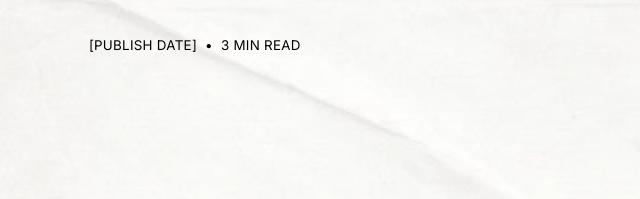
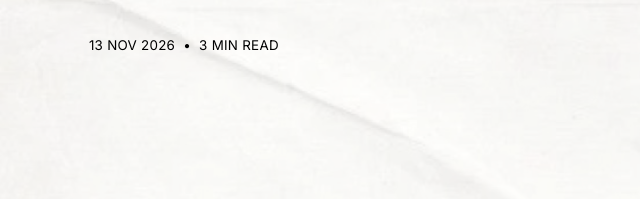
Before and after one commit to jemoares/bts-article, a plain HTML site: page index.html in a window 1280 px wide. Shown: the part 405-604 px from the top of the page, 0-640 px from the left. Drawn offline with nearby package versions, Linux system fonts and the light colour scheme; a web font is replaced by a local one.

Commit message:
Update index.html

```diff
--- a/index.html
+++ b/index.html
@@ -199,7 +199,7 @@ footer .grid{height:calc(min(100vw, 500px) * 0.34718)}
     <div class="hero-text">
       <h1>Behind the scenes at THE ICONIC</h1>
       <p class="dek font-inter">In late October, NORA took around 30 retailers through THE ICONIC’s Yennora fulfilment centre. Here’s what we saw on the floor, and why the way the tour was run made it different.</p>
-      <p class="date font-inter">[Publish date]&#160;&#160;•&#160;&#160;3 min read</p>
+      <p class="date font-inter">13 Nov 2026&#160;&#160;•&#160;&#160;3 min read</p>
     </div>
     <div class="hero-img"><div class="placeholder" role="img" aria-label="Hero image placeholder"><svg viewBox="0 0 24 24" fill="none" stroke="currentColor" stroke-width="1.5" aria-hidden="true"><rect x="3" y="4" width="18" height="16" rx="1"/><circle cx="8.5" cy="9.5" r="1.5"/><path d="M3 17l5-5 4 4 3-3 6 6"/></svg><span>Hero image placeholder</span></div><img src="hero-image.webp" alt="Behind the scenes at THE ICONIC" style="position:absolute;inset:0" onerror="this.style.display='none'"></div>
   </div>
```
